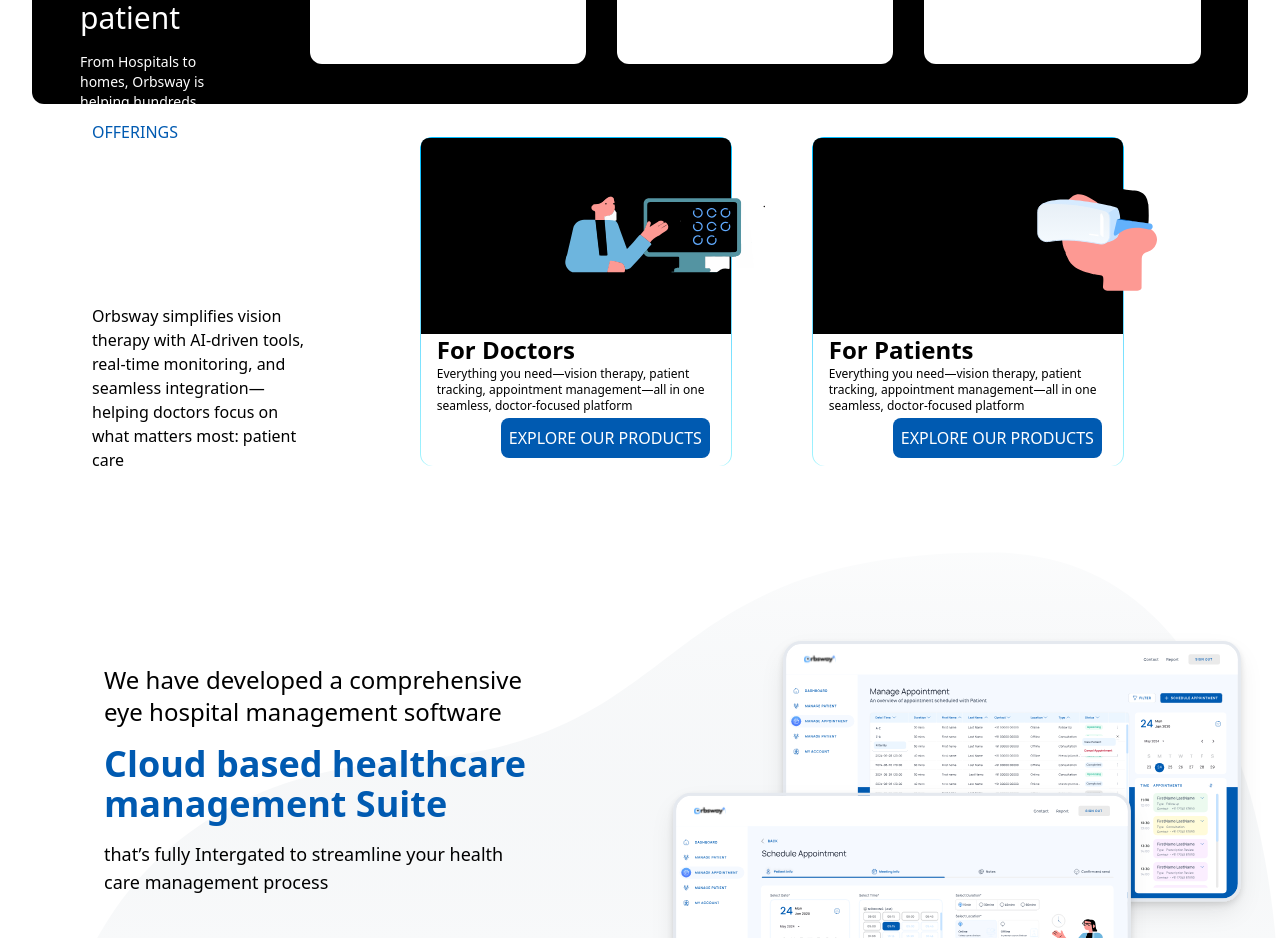
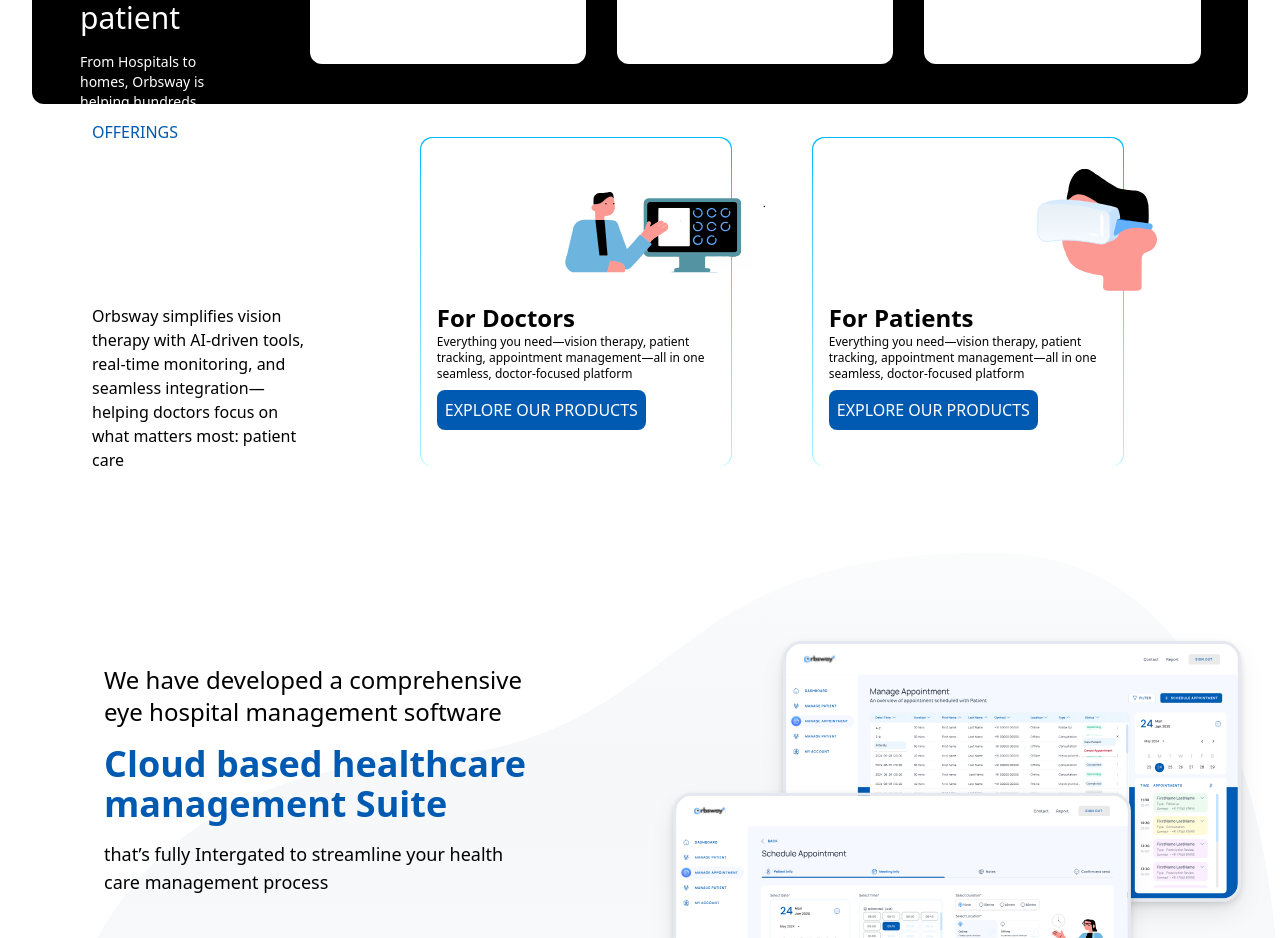
Before and after one commit to yesahem/client, a Next.js app: page / in a window 1280 px wide. Shown: the part 1760-2698 px from the top of the page. Built offline with nearby package versions, Linux system fonts and the light colour scheme.

Commit message:
Ui Alignment issue fixed

```diff
--- a/components/OfferingSectionCards.tsx
+++ b/components/OfferingSectionCards.tsx
@@ -17,12 +17,12 @@
             <div className="w-[40%] h-[90%] bg-white rounded-xl my-4 flex justify-center items-center">
                 <div className="w-[99.5%] h-[99.5%] bg-gradient-to-b from-sky-400 to-cyan-200 rounded-xl flex justify-center items-center">
                     <div className="w-[99.5%] h-[99.5%] bg-white rounded-xl">
-                        <div className="w-full h-[60%] bg-black rounded-t-lg">
+                        <div className="w-full h-[50%] rounded-t-lg">
                             <Image src={image} width={imgw} height={imgh} alt="image" className={`${styling}`}/>
                         </div>
                         <h3 className="font-bold text-2xl ml-4">{heading}</h3>
                         <p className="text-xs ml-4"> {description}</p>
-                        <button className="bg-[#005ab1] text-white p-2 rounded-lg transform translate-x-20 mt-1">EXPLORE OUR PRODUCTS</button>
+                        <button className="bg-[#005ab1] text-white p-2 rounded-lg transform translate-x-4 mt-2  ">EXPLORE OUR PRODUCTS</button>
                     </div>
                 </div>
             </div>
```
